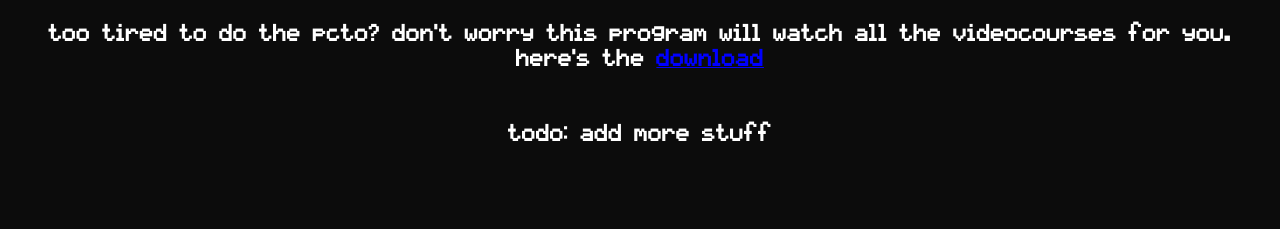
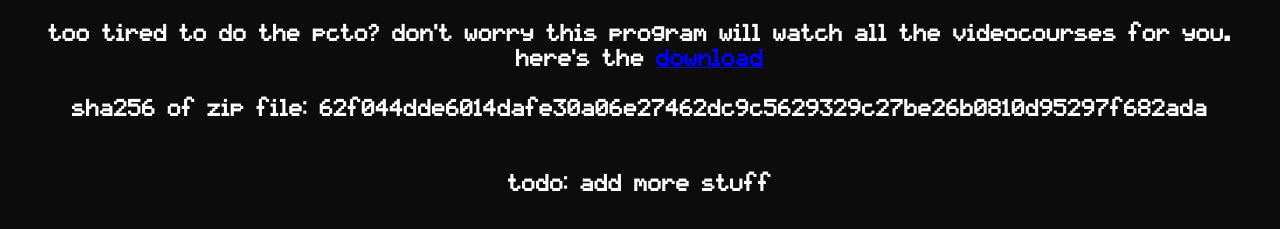
Before and after one commit to yuti-one/yuti-one.github.io, a plain HTML site: page autoPCTO.html in a window 1280 px wide. Shown: the part 119-348 px from the top of the page. Drawn offline with Linux system fonts and the light colour scheme.

Commit message:
Update autoPCTO.html

```diff
--- a/autoPCTO.html
+++ b/autoPCTO.html
@@ -32,6 +32,8 @@
             <span style="color: blue">
                  <a style="color: blue" href="files/autoPCTO.zip">download</a>
             </span>
+            <br><br>
+            sha256 of zip file: 62f044dde6014dafe30a06e27462dc9c5629329c27be26b0810d95297f682ada
 
             <br><br><br>
             todo: add more stuff
```
